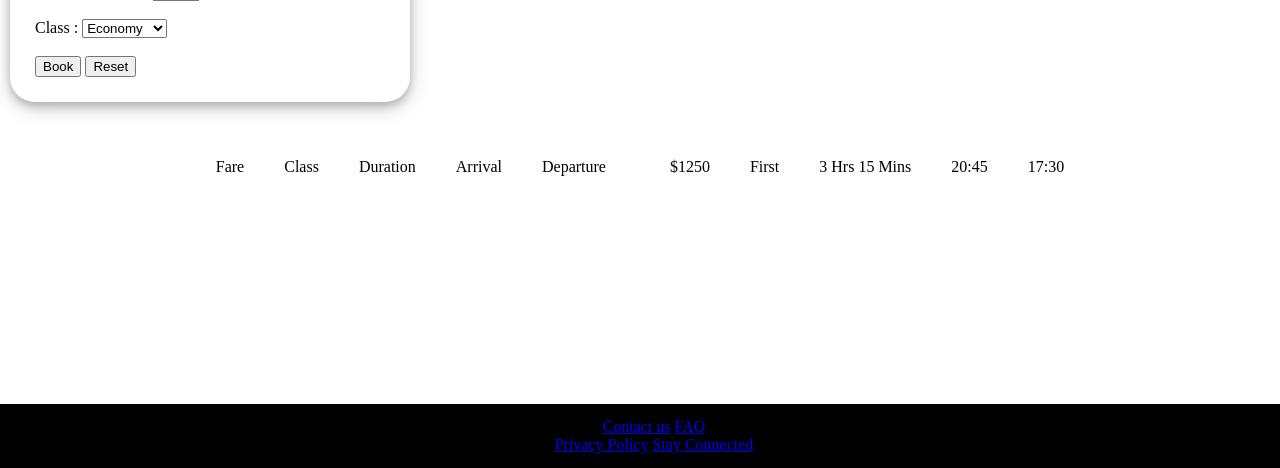
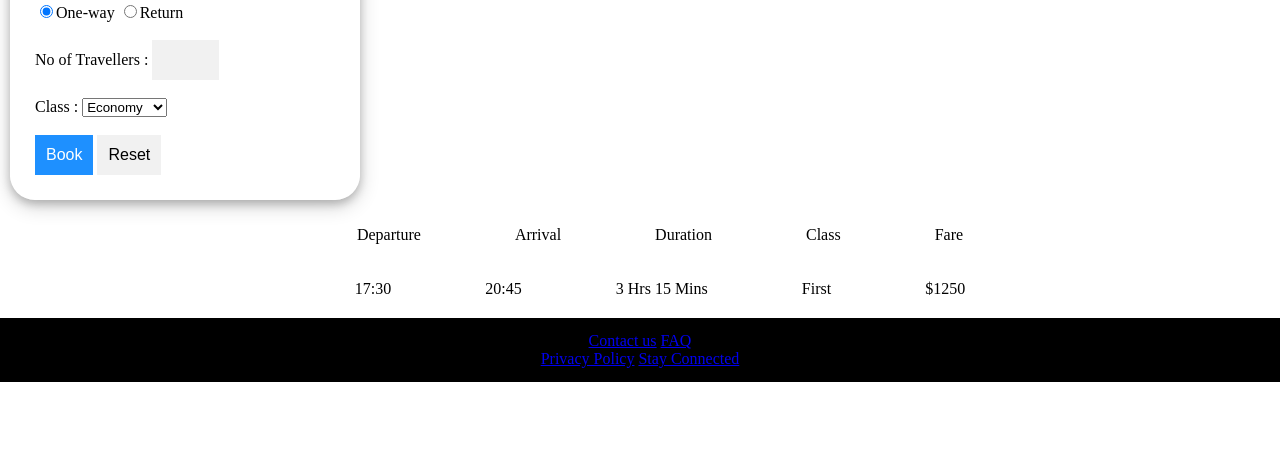
Before and after one commit to Azurion7/AirlineWebsite, a PHP site: page /flightsearch.html in a window 1280 px wide. Shown: the part 332-800 px from the top of the page. Run offline with PHP 8.4, Linux system fonts and the light colour scheme.

Commit message:
footer + dropdown fixes

```diff
--- a/flightsearch.html
+++ b/flightsearch.html
@@ -6,6 +6,7 @@
 	<meta charset="utf-8">
 	<meta name="viewport" content="width=device-width, initial-scale=1">
 	<link rel="stylesheet" type="text/css" href="styling.css" />
+	<link rel="stylesheet" type="text/css" href="bookForm.css" />
 	<script src="autoComplete.js"></script>
 </head>
 
@@ -52,11 +53,16 @@
 	</ul>
 		<!--For updating query-->
 	<section>
-		<form action="#" method="POST">
-				From:<br>
-					<input type="text" name="origin" required="true"><br>
-					To:<br>
-					<input type="text" name="destination"><br><br>
+		<form class="fsearch-form" autocomplete="off" name="bookTickets" action="#" method="POST" onsubmit="return validateForm()">
+			<div class="autocomplete" style="width:200px;">
+				From: <input id="src_input" type="text" name="origin" required="true" placeholder="Source">
+			</div>
+
+			<div class="autocomplete" style="width:200px;">
+				To: <input id="dest_input" type="text" name="destination" required="true" placeholder="Destination">
+			</div>
+			<br>
+			<br>
 					Date :
 					<input type="date" name="date"><br><br>
 				<input type="radio" name="trip" value="oneway" checked>One-way
@@ -71,26 +77,28 @@
 				</select><br><br>
 				<input type="submit" value="Book">
 				<input type="reset" value="Reset">
-
-
 		</form>
 	</section>
 		<!--Displays list of flights-->
 	<div class="fs-content">
 		<ul class="fs-colnames">
-			<li>Departure</li>
-			<li>Arrival</li>
-			<li>Duration</li>
-			<li>Class</li>
-			<li>Fare</li>
+		<li>
+			<div>Departure</div>
+			<div>Arrival</div>
+			<div>Duration</div>
+			<div>Class</div>
+			<div>Fare</div>
+		</li>
 		</ul>
-
-		<ul class="fs-colnames">
-			<li>17:30</li>
-			<li>20:45</li>
-			<li>3 Hrs 15 Mins</li>
-			<li>First</li>
-			<li>$1250</li>
+		<br>
+		<ul class="fs-coldata">
+			<li>
+				<div id="etd">17:30</div>
+				<div id="eta">20:45</div>
+				<div id="flt-time">3 Hrs 15 Mins</div>
+				<div id="flt-class">First</div>
+				<div id="flt-fare">$1250</div>
+			</li>
 		</ul>
 	</div>
 
--- a/styling.css
+++ b/styling.css
@@ -105,15 +105,14 @@ li a:hover, .dropdown:hover .dropbtn {
   left:auto;
 }
 
-form {
-	background-color: white;
+#carausel form,.fsearch-form {
+	background-color: rgba(255,255,255,0.5);
 	width: 350px;
   box-shadow: 0 4px 8px 0 rgba(0, 0, 0, 0.2), 0 6px 20px 0 rgba(0, 0, 0, 0.19);
   z-index:1;
   padding: 25px;
   border-radius: 25px;
   margin: 10px;
-
 }
 #carausel {
 	background-image: url("http://www.alineport.com/sites/default/files/field/image/aircrafts/engi/wings.jpg");
@@ -143,7 +142,7 @@ form {
 
 
 .footer {
-	position: absolute;
+	position: relative;
 	background-color: black;
 	color: white;
 	text-align: center;
@@ -197,11 +196,23 @@ form {
 }
 
 .fs-colnames{
+  list-style-type: none;
 	display: inline-block;
-	padding:10px;
 }
 
-.fs-colnames li{
-	padding:20px;
+.fs-colnames div{
+  padding-left:45px;
+  padding-right:45px;
 	display: inline;
 }
+
+.fs-coldata{
+  list-style-type: none;
+	display: inline-block;
+}
+
+.fs-coldata div{
+  padding-left:45px;
+  padding-right:45px;
+	display: inline;
+}
--- a/travellerInfo.html
+++ b/travellerInfo.html
@@ -61,7 +61,7 @@
   				 <button type="button" onCLick="#">Proceed to payment</button>
   		</fieldset>
   	</form>
-  <div class="footer">
+  <div class="footer" style="position:absolute;width:100%;bottom:0px;">
 	<a href="#">Contact us</a>
 	<a href="#">FAQ</a>
 	<br>
```
Also changed, not shown: autoComplete.js (+2 -1 lines), homepage.html (+10 -10 lines). Lines whose indentation alone changed are shown as unchanged.
